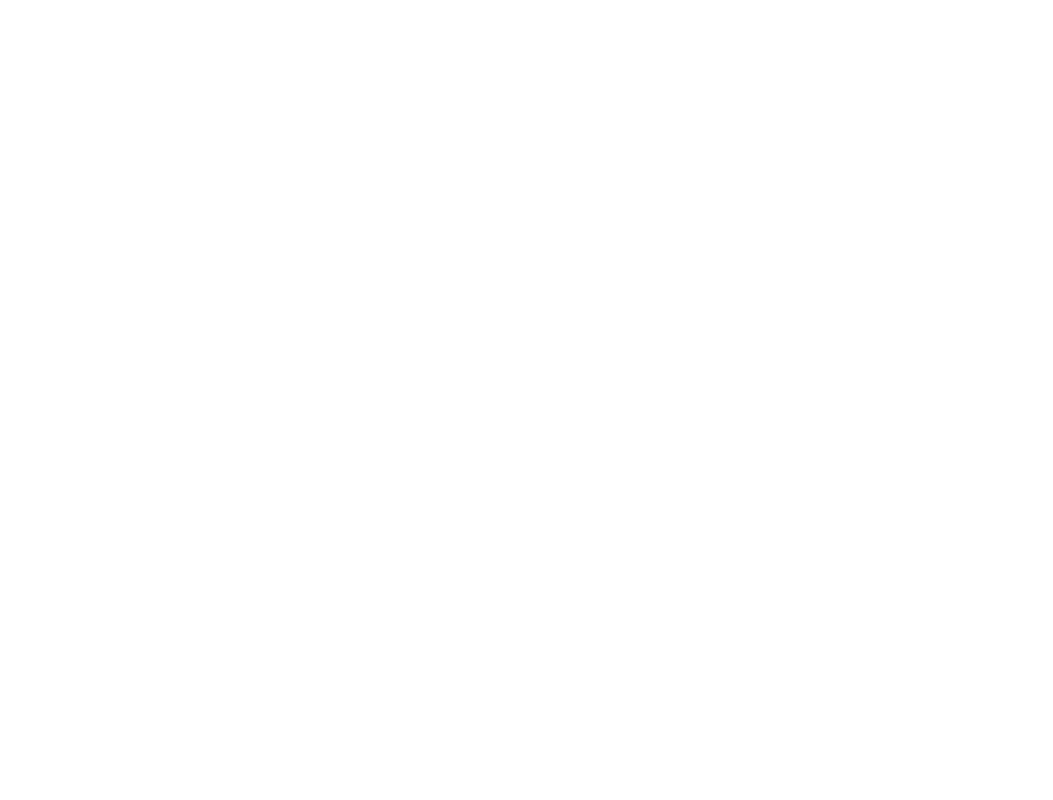
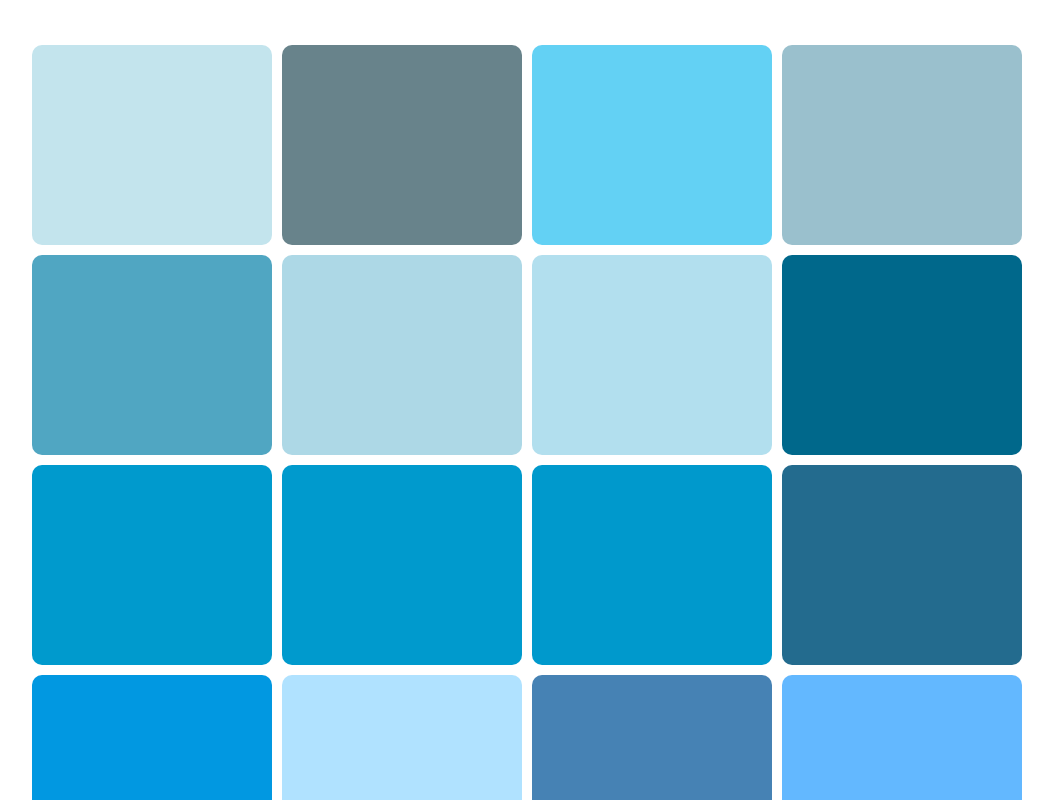
Before and after one commit to ashleighc207/react-color-boxes, a React (Create React App) app: page / in a window 1280 px wide. Shown: the top 800 px of the page, without its empty margins (113-1166 px from the left). Built offline with nearby package versions, Linux system fonts and the light colour scheme; the HTML template or start-up script is replaced by a standard one.

Commit message:
get initial layout setup

```diff
--- a/src/ColorBlock.css
+++ b/src/ColorBlock.css
@@ -1,6 +1,14 @@
+.ColorBlock {
+  display: flex;
+  flex-wrap: wrap;
+  margin-top: 40px;
+  max-width: 1000px;
+  width: 100%;
+}
 .ColorBlock--block {
-  border-radius: 2px;
+  border-radius: 10px;
   flex: auto;
-  height: 100px;
-  width: 100px;
+  height: 200px;
+  margin: 5px;
+  width: 200px;
 }
--- a/src/ColorBlock.js
+++ b/src/ColorBlock.js
@@ -12,8 +12,13 @@
   render(){
     return (
       <div className="ColorBlock">
-        <div onClick={this.handleClick} className="ColorBlock--block">
-        </div>
+        {this.props.colorList.map(color => {
+          const styles = {backgroundColor: color}
+          console.log(styles)
+            return <div onClick={this.handleClick} className="ColorBlock--block"
+            style={styles}>
+            </div>
+        })}
       </div>
     );
   }
--- a/src/ColorContainer.css
+++ b/src/ColorContainer.css
@@ -1,7 +1,5 @@
 .ColorContainer {
-  display: flex;
-  flex-wrap: wrap;
   margin: 0 auto;
-  max-width: 900px;
+  max-width: 1000px;
   width: 100%;
 }
--- a/src/ColorContainer.js
+++ b/src/ColorContainer.js
@@ -4,21 +4,30 @@
 
 class ColorContainer extends Component {
   static defaultProps = {
-    colorList: ['#C3E4ED', '#68838B', '#63D1F4', '#9AC0CD', '#50A6C2', '#ADD8E6', '#B2DFEE', '#00688B', '#009ACD', '#009ACD', '#0099CC', '#236B8E', '#0198E1', '#B0E2FF', '#4682B4',  '#63B8FF', '#007FFF', '#499DF5', '#104E8B'],
-    blockCount: 15
+    colorList: ['#C3E4ED', '#68838B', '#63D1F4', '#9AC0CD', '#50A6C2', '#ADD8E6', '#B2DFEE', '#00688B', '#009ACD', '#009ACD', '#0099CC', '#236B8E', '#0198E1', '#B0E2FF', '#4682B4',  '#63B8FF', '#007FFF', '#499DF5', '#104E8B', '#1B3F8B'],
+    blockCount: 20
+  }
+  state = {
+    colorList: []
   }
   constructor(props){
     super(props);
     this.changeColor = this.changeColor.bind(this);
   }
-  changeColor(evt){
+  changeColor(){
+    let colorArr = [];
+    for(let i = 0; i <= this.props.blockCount; i++){
+      colorArr.push(this.props.colorList[Math.floor(Math.random()*this.props.colorList.length)])
+    }
+    this.setState({
+      colorList: colorArr
+    })
   }
   render(){
     return (
       <div className="ColorContainer">
         <ColorBlock
-          blockCount={this.props.blockCount}
-          color={this.props.colorList}
+          colorList={this.props.colorList}
           changeColor={this.changeColor}
         />
       </div>
```
